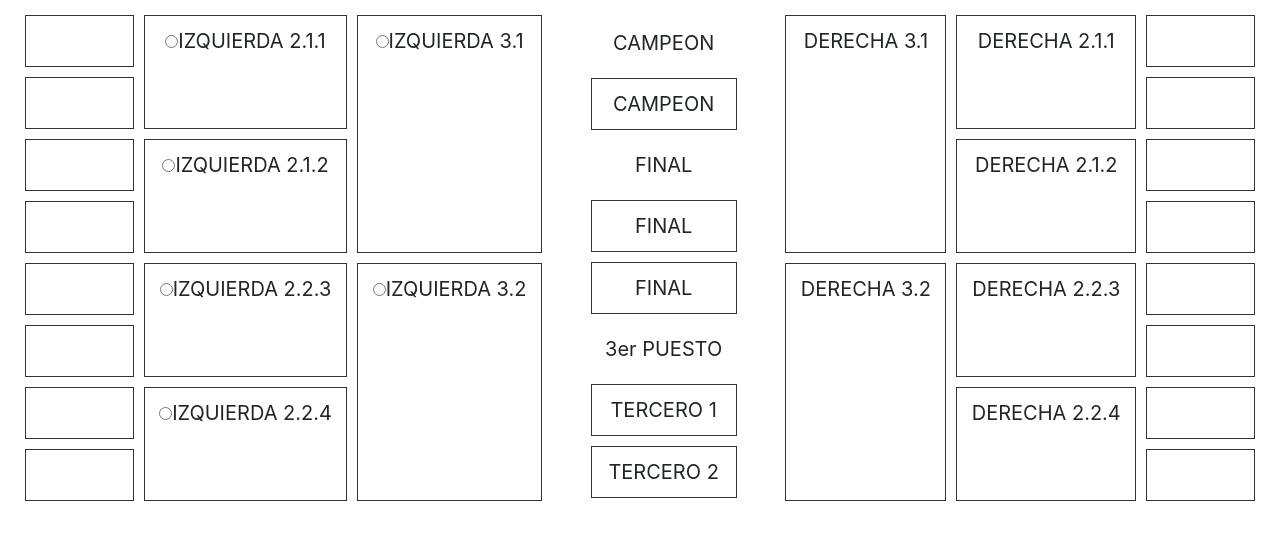
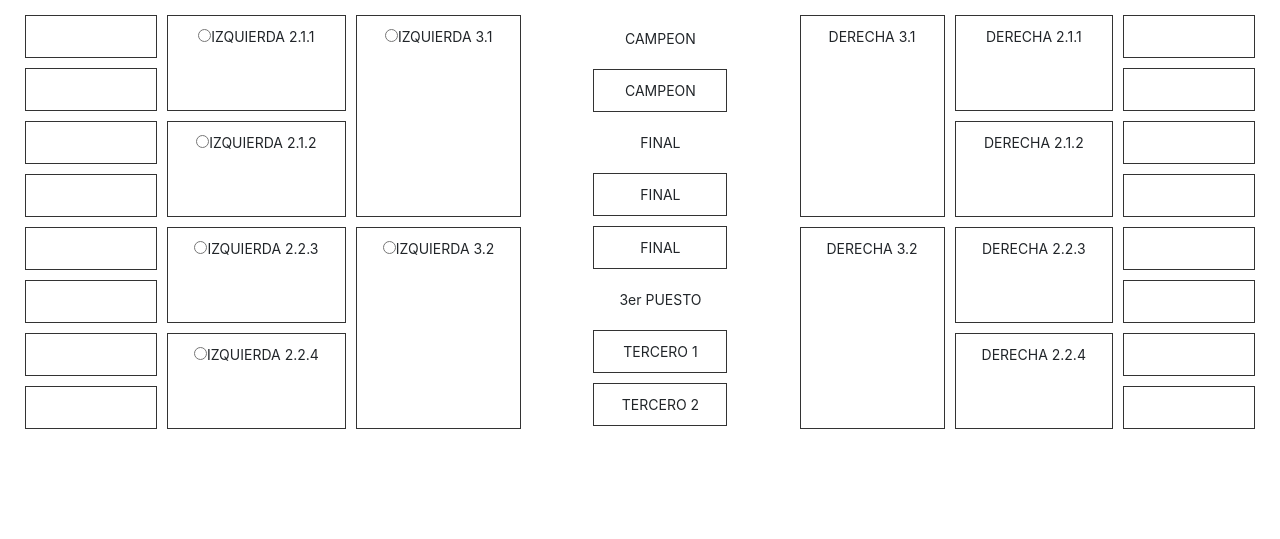
Before and after one commit to EmilianoDMA/FixtureRusia2018, a plain HTML site: page html/fixture.html in a window 1280 px wide. Shown: the part 51-590 px from the top of the page. Drawn offline with Linux system fonts and the light colour scheme; no server answers.

Commit message:
herencia de font size en el css

```diff
--- a/css/myCSS.css
+++ b/css/myCSS.css
@@ -17,20 +17,19 @@ th, td {
 }
 .grid-container > div {
   text-align: center;
-  font-size: 20px;
+  font-size: 14px;
   padding: 10px;
 }
 .grid-item {
     border: 1px solid rgba(0, 0, 0, 0.8);
-    font-size: 10px;
     text-align: center;
     min-width: 100px;
 }
 .octavosI {
     border: 1px solid rgba(0, 0, 0, 0.8);
+    background-blend-mode: color-burn;
     min-width: 100px;
     padding: 20px;
-    font-size: 10px;
     text-align: center;
     grid-column: 1;
 
@@ -39,7 +38,6 @@ th, td {
     background-color: rgba(255, 255, 255, 0.8);
     border: 1px solid rgba(0, 0, 0, 0.8);
     min-width: 100px;
-    font-size: 10px;
     text-align: center;
     grid-row-start: 1;
     grid-column: 2;
@@ -51,7 +49,6 @@ th, td {
   border: 1px solid rgba(0, 0, 0, 0.8);
   text-align: center;
   padding: 20px 0;
-  font-size: 20px;
   grid-column: 2;
   grid-row-start: 3;
   grid-row-end: 5;
@@ -61,7 +58,6 @@ th, td {
   border: 1px solid rgba(0, 0, 0, 0.8);
   text-align: center;
   padding: 20px 0;
-  font-size: 20px;
   grid-column: 2;
   grid-row-start: 5;
   grid-row-end: 7;
@@ -72,7 +68,6 @@ th, td {
   border: 1px solid rgba(0, 0, 0, 0.8);
   text-align: center;
   padding: 20px 0;
-  font-size: 20px;
   grid-column: 2;
   grid-row-start: 7;
   grid-row-end: 9;
@@ -82,7 +77,6 @@ th, td {
     background-color: rgba(255, 255, 255, 0.8);
     border: 1px solid rgba(0, 0, 0, 0.8);
     padding: 20px;
-    font-size: 10px;
     text-align: center;
     grid-column: 3;
     grid-row-start: 1;
@@ -93,7 +87,6 @@ th, td {
     background-color: rgba(255, 255, 255, 0.8);
     border: 1px solid rgba(0, 0, 0, 0.8);
     padding: 20px;
-    font-size: 10px;
     text-align: center;
     grid-column: 3;
     grid-row-start: 5;
@@ -104,7 +97,6 @@ th, td {
     background-color: rgba(255, 255, 255, 0.8);
     border: 1px solid rgba(0, 0, 0, 0.8);
     padding: 20px;
-    font-size: 10px;
     text-align: center;
     grid-column: 3;
     min-width: 100px;
@@ -113,7 +105,6 @@ th, td {
     background-color: rgba(255, 255, 255, 0.8);
     border: 1px solid rgba(0, 0, 0, 0.8);
     padding: 20px;
-    font-size: 10px;
     text-align: center;
     grid-row-start: 1;
     grid-column: 2;
@@ -125,7 +116,6 @@ th, td {
   border: 1px solid rgba(0, 0, 0, 0.8);
   text-align: center;
   padding: 20px 0;
-  font-size: 20px;
   grid-column: 2;
   grid-row-start: 3;
   grid-row-end: 5;
@@ -136,7 +126,6 @@ th, td {
   border: 1px solid rgba(0, 0, 0, 0.8);
   text-align: center;
   padding: 20px 0;
-  font-size: 20px;
   grid-column: 2;
   grid-row-start: 5;
   grid-row-end: 7;
@@ -147,7 +136,6 @@ th, td {
   border: 1px solid rgba(0, 0, 0, 0.8);
   text-align: center;
   padding: 20px 0;
-  font-size: 20px;
   grid-column: 2;
   grid-row-start: 7;
   grid-row-end: 9;
@@ -157,7 +145,6 @@ th, td {
     background-color: rgba(255, 255, 255, 0.8);
     border: 1px solid rgba(0, 0, 0, 0.8);
     padding: 20px;
-    font-size: 10px;
     text-align: center;
     grid-column: 1;
     grid-row-start: 1;
@@ -168,7 +155,6 @@ th, td {
     background-color: rgba(255, 255, 255, 0.8);
     border: 1px solid rgba(0, 0, 0, 0.8);
     padding: 20px;
-    font-size: 10px;
     text-align: center;
     grid-column: 1;
     grid-row-start: 5;
@@ -179,7 +165,6 @@ th, td {
     background-color: rgba(255, 255, 255, 0.8);
     border: 1px solid rgba(0, 0, 0, 0.8);
     padding: 20px;
-    font-size: 10px;
     text-align: center;
     grid-column: 2;
     min-width: 50;
@@ -187,7 +172,6 @@ th, td {
 .final1 {
     background-color: rgba(255, 255, 255, 0.8);
     border: 1px solid rgba(0, 0, 0, 0.8);
-    font-size: 10px;
     text-align: center;
     grid-column: 2;
     min-width: 50;
@@ -196,7 +180,6 @@ th, td {
     background-color: rgba(255, 255, 255, 0.8);
     border: 1px solid rgba(0, 0, 0, 0.8);
     padding: 20px;
-    font-size: 10px;
     text-align: center;
     grid-column: 2;
     min-width: 50;
@@ -205,7 +188,6 @@ th, td {
     background-color: rgba(255, 255, 255, 0.8);
     border: 1px solid rgba(0, 0, 0, 0.8);
     padding: 20px;
-    font-size: 10px;
     text-align: center;
     grid-column: 2;
     min-width: 50;
@@ -214,14 +196,12 @@ th, td {
     background-color: rgba(255, 255, 255, 0.8);
     border: 1px solid rgba(0, 0, 0, 0.8);
     padding: 20px;
-    font-size: 10px;
     text-align: center;
     grid-column: 2;
     min-width: 50;
 }
 .campeontxt {
     padding: 20px;
-    font-size: 20px;
     text-align: center;
     grid-column: 2;
     min-width: 50;
@@ -229,14 +209,12 @@ th, td {
 .finaltxt {
     background-color: rgba(0, 0, 0, 0);
     padding: 20px;
-    font-size: 10px;
     text-align: center;
     grid-column: 2;
     min-width: 100px;
 }
 .tercerotxt {
     padding: 20px;
-    font-size: 10px;
     text-align: center;
     grid-column: 2;
     min-width: 50;
```
